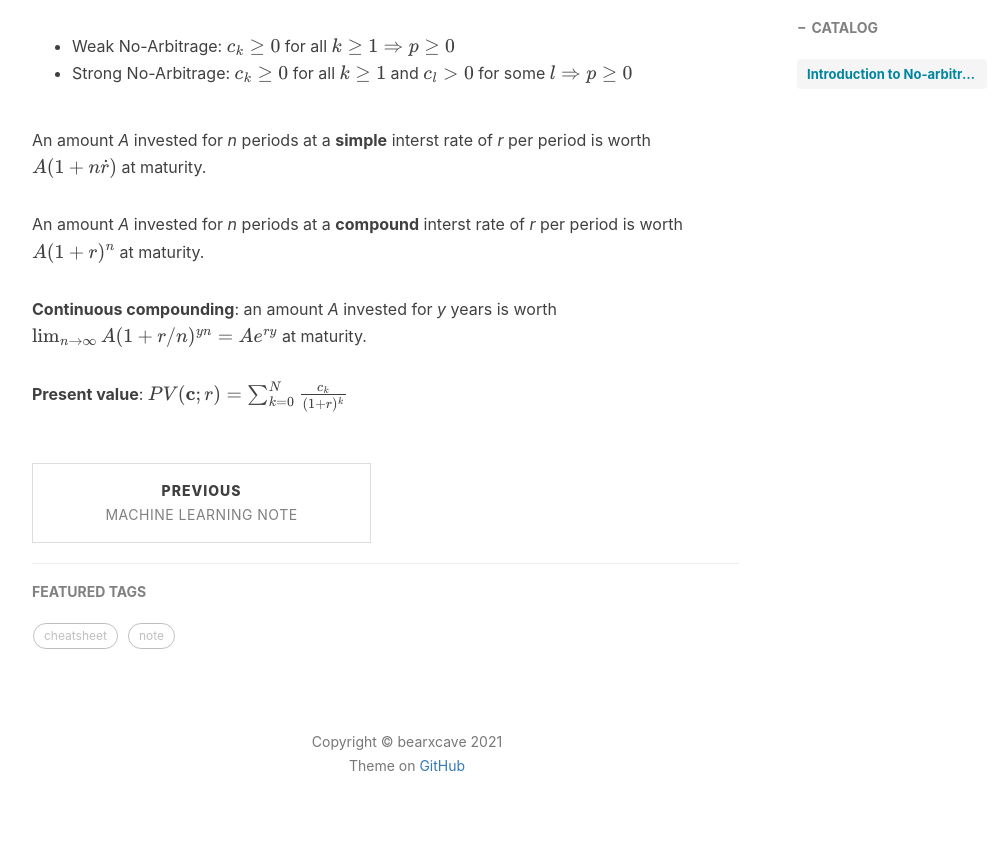
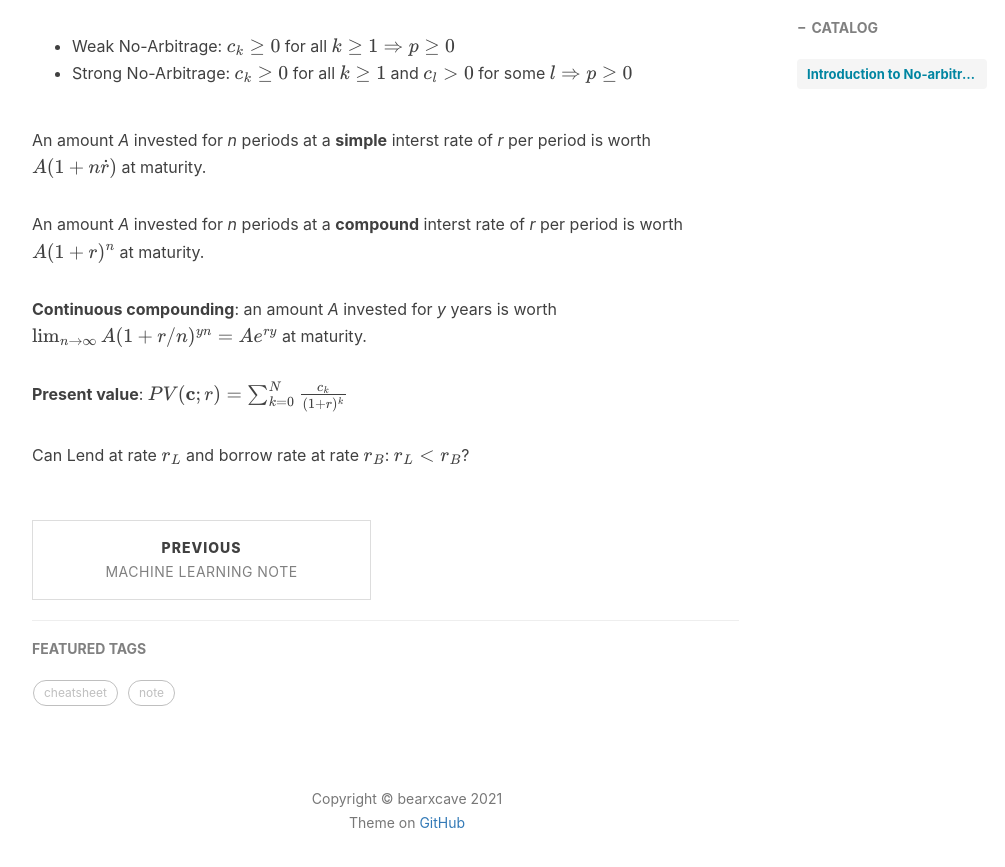
Before and after one commit to Bearxcave/Bearxcave.github.io, a Jekyll site: the page built from _posts/2021-03-12-cheatsheet-FE&RM-I.md, in a window 1280 px wide and 900 px high, scrolled down 648 px. Shown: the top 867 px of the window, without its empty margins (233-1238 px from the left). Built offline with Jekyll 4.4.1, drawn with Linux system fonts in a browser that asks for light colours; nearby versions of some CDN libraries; formulas are drawn with MathJax 3; comment, search, counter and statistics services are not loaded; before the commit the page ends 1491 px from its top, so only the background shows below that.

Commit message:
Update 2021-03-12-cheatsheet-FE&RM-I.md

```diff
--- a/_posts/2021-03-12-cheatsheet-FE&RM-I.md
+++ b/_posts/2021-03-12-cheatsheet-FE&RM-I.md
@@ -25,3 +25,5 @@ An amount *A* invested for *n* periods at a __compound__ interst rate of *r* per
 __Continuous compounding__: an amount *A* invested for *y* years is worth $\lim_{n\to \infty} A(1+r/n)^{yn}=A e^{ry}$ at maturity.
 
 __Present value__: $PV(\mathbf{c}; r) = \sum_{k=0}^N \frac{c_k}{(1+r)^k}$
+
+Can Lend at rate $r_L$ and borrow rate at rate $r_B$: $r_L < r_B$?
```
